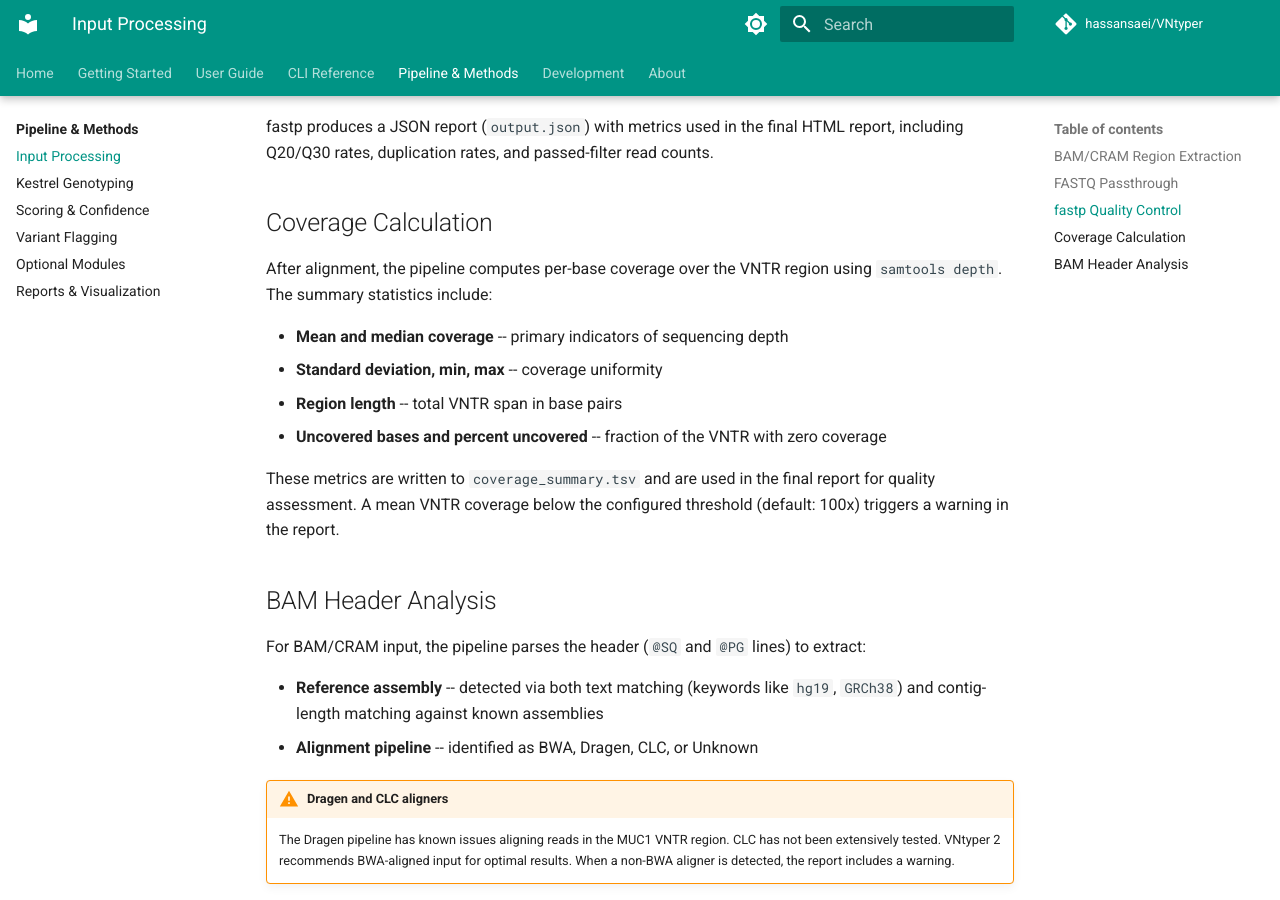
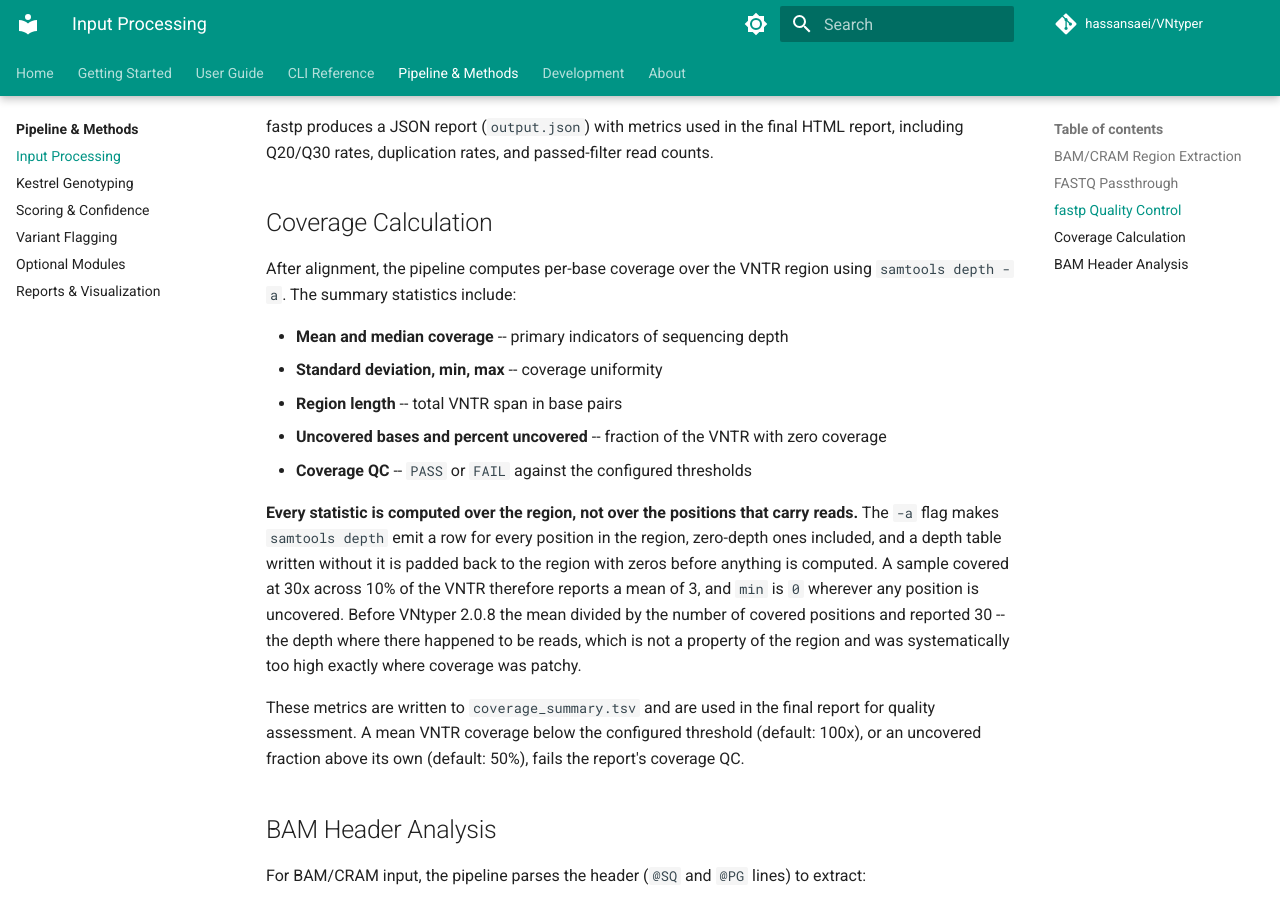
Before and after one commit to hassansaei/VNtyper, an MkDocs documentation site: the page built from docs/pipeline/input-processing.md, in a window 1280 px wide and 900 px high, scrolled down 1631 px. Built offline with MkDocs 1.6.1 and Material for MkDocs 9.7.7, drawn with Linux system fonts in a browser that asks for light colours; comment, search, counter and statistics services are not loaded.

Commit message:
docs(coverage): describe region-based statistics and the two-metric QC gate
reports.md tabulated "Percent VNTR uncovered <= 50%" as though it were an
enforced threshold; it was not, and that is what #172 fixed, so the page is now
true rather than quietly corrected. input-processing.md gains the -a flag and
the region-based definition, configuration.md the rule both threshold keys now
decide, and cohort-analysis.md the third export.

Refs #171 #172

Co-Authored-By: Claude Opus 5 (1M context) <noreply@anthropic.com>

```diff
--- a/docs/pipeline/input-processing.md
+++ b/docs/pipeline/input-processing.md
@@ -44,14 +44,17 @@ fastp produces a JSON report (`output.json`) with metrics used in the final HTML
 
 ## Coverage Calculation
 
-After alignment, the pipeline computes per-base coverage over the VNTR region using `samtools depth`. The summary statistics include:
+After alignment, the pipeline computes per-base coverage over the VNTR region using `samtools depth -a`. The summary statistics include:
 
 - **Mean and median coverage** -- primary indicators of sequencing depth
 - **Standard deviation, min, max** -- coverage uniformity
 - **Region length** -- total VNTR span in base pairs
 - **Uncovered bases and percent uncovered** -- fraction of the VNTR with zero coverage
+- **Coverage QC** -- `PASS` or `FAIL` against the configured thresholds
 
-These metrics are written to `coverage_summary.tsv` and are used in the final report for quality assessment. A mean VNTR coverage below the configured threshold (default: 100x) triggers a warning in the report.
+**Every statistic is computed over the region, not over the positions that carry reads.** The `-a` flag makes `samtools depth` emit a row for every position in the region, zero-depth ones included, and a depth table written without it is padded back to the region with zeros before anything is computed. A sample covered at 30x across 10% of the VNTR therefore reports a mean of 3, and `min` is `0` wherever any position is uncovered. Before VNtyper 2.0.8 the mean divided by the number of covered positions and reported 30 -- the depth where there happened to be reads, which is not a property of the region and was systematically too high exactly where coverage was patchy.
+
+These metrics are written to `coverage_summary.tsv` and are used in the final report for quality assessment. A mean VNTR coverage below the configured threshold (default: 100x), or an uncovered fraction above its own (default: 50%), fails the report's coverage QC.
 
 ## BAM Header Analysis
 
```
Also changed, not shown: docs/pipeline/reports.md (+4 -0 lines), docs/user-guide/cohort-analysis.md (+5 -0 lines), docs/user-guide/configuration.md (+8 -0 lines).
